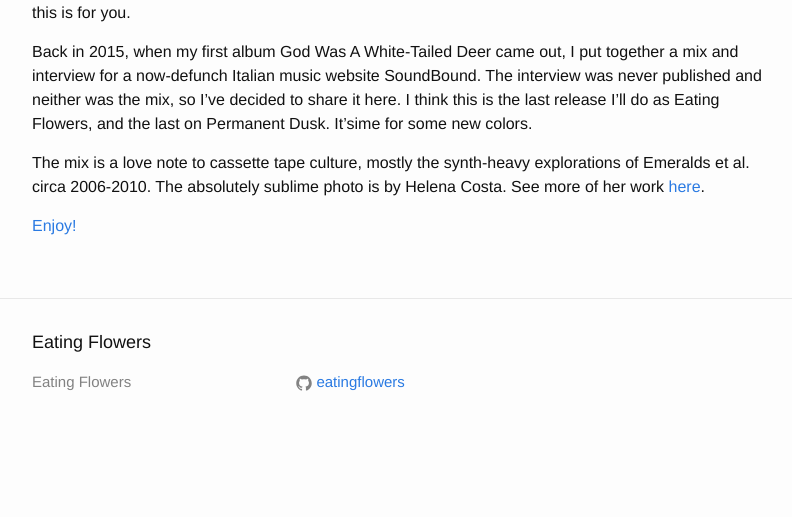
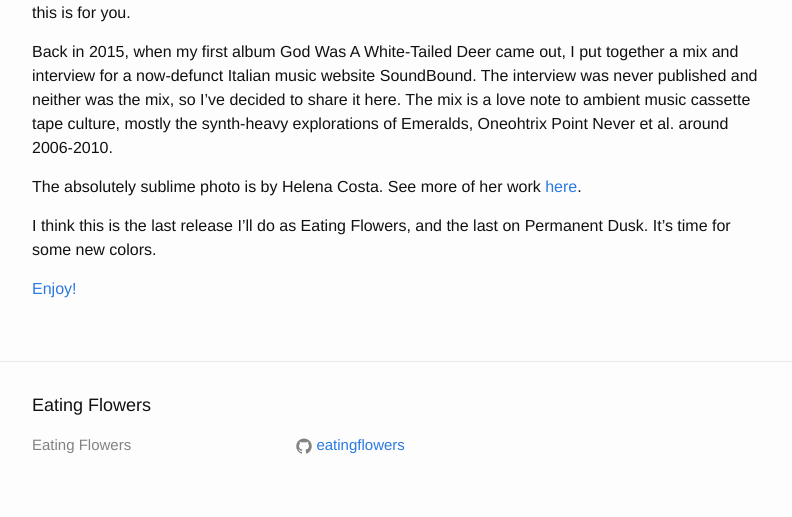
Before and after one commit to eatingflowers/eatingflowers.github.io, a Jekyll site: the page built from _posts/2024-01-05-what-one-does-to-another.md, in a window 1280 px wide. Shown: the part 577-1094 px from the top of the page, without its empty margins (238-1030 px from the left). Built offline with Jekyll 4.4.1, drawn with Linux system fonts in a browser that asks for light colours; before the commit the page ends 1031 px from its top, so only the background shows below that.

Commit message:
dsajiodsaddqwdqw

```diff
--- a/_posts/2024-01-05-what-one-does-to-another.md
+++ b/_posts/2024-01-05-what-one-does-to-another.md
@@ -10,8 +10,10 @@ What One Does To Another (DUSK004)
 
 The pale dusky purple in the northeastern sky at twilight, the shadow of the earth itself against the sky — this is for you.
 
-Back in 2015, when my first album God Was A White-Tailed Deer came out, I put together a mix and interview for a now-defunch Italian music website SoundBound.  The interview was never published and neither was the mix, so I've decided to share it here.  I think this is the last release I'll do as Eating Flowers, and the last on Permanent Dusk.  It'sime for some new colors.
+Back in 2015, when my first album God Was A White-Tailed Deer came out, I put together a mix and interview for a now-defunct Italian music website SoundBound.  The interview was never published and neither was the mix, so I've decided to share it here.  The mix is a love note to ambient music cassette tape culture, mostly the synth-heavy explorations of Emeralds, Oneohtrix Point Never et al. around 2006-2010.
 
-The mix is a love note to cassette tape culture, mostly the synth-heavy explorations of Emeralds et al. circa 2006-2010.  The absolutely sublime photo is by Helena Costa. See more of her work [here](https://www.instagram.com/helenacosta.g/).
+The absolutely sublime photo is by Helena Costa. See more of her work [here](https://www.instagram.com/helenacosta.g/).
+
+I think this is the last release I'll do as Eating Flowers, and the last on Permanent Dusk.  It's time for some new colors.
 
 [Enjoy!](https://drive.google.com/drive/folders/1s3mHVEv__NtVA6V4-7cVR4r_QSkRQoEh?usp=drive_link)
```
